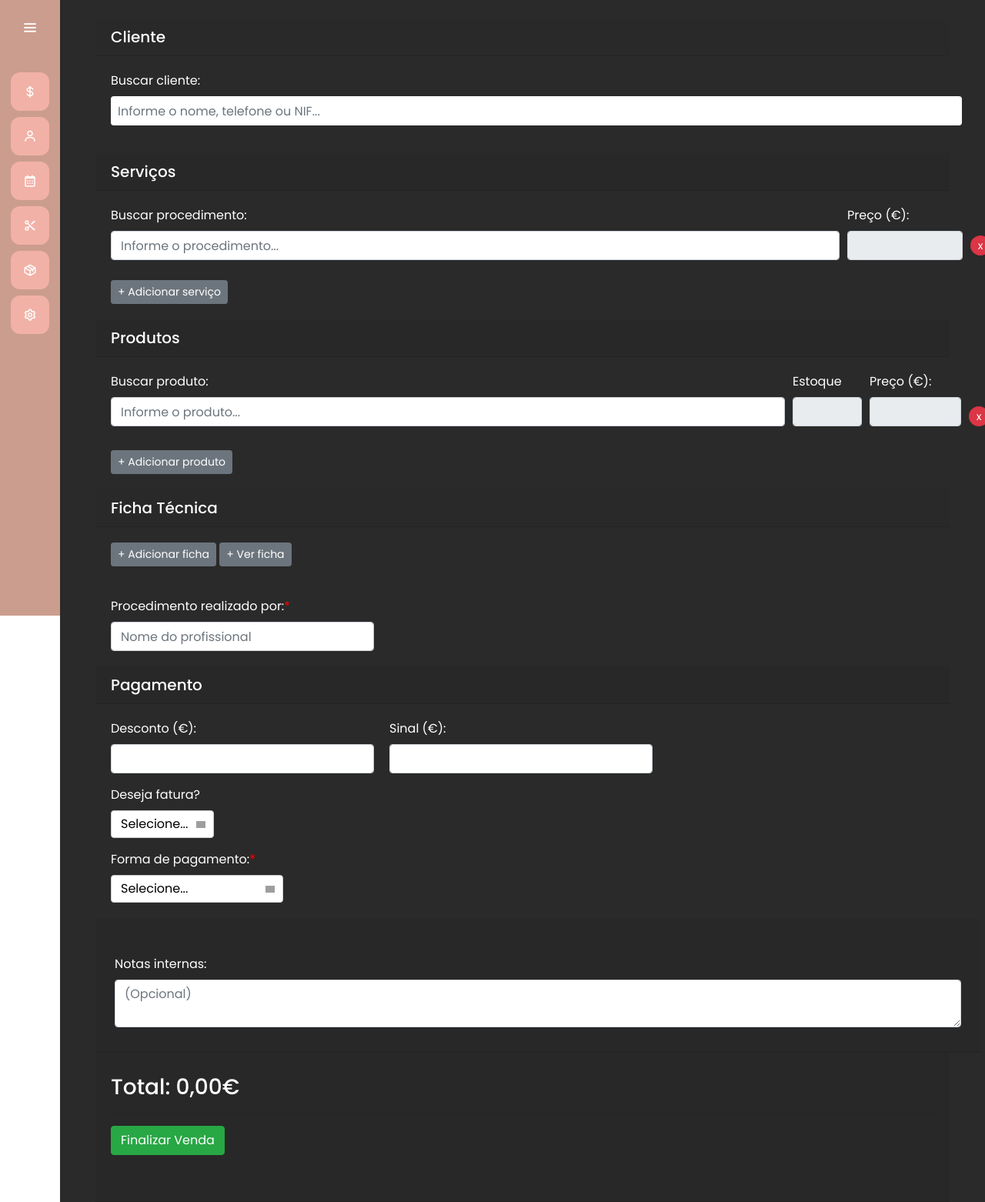
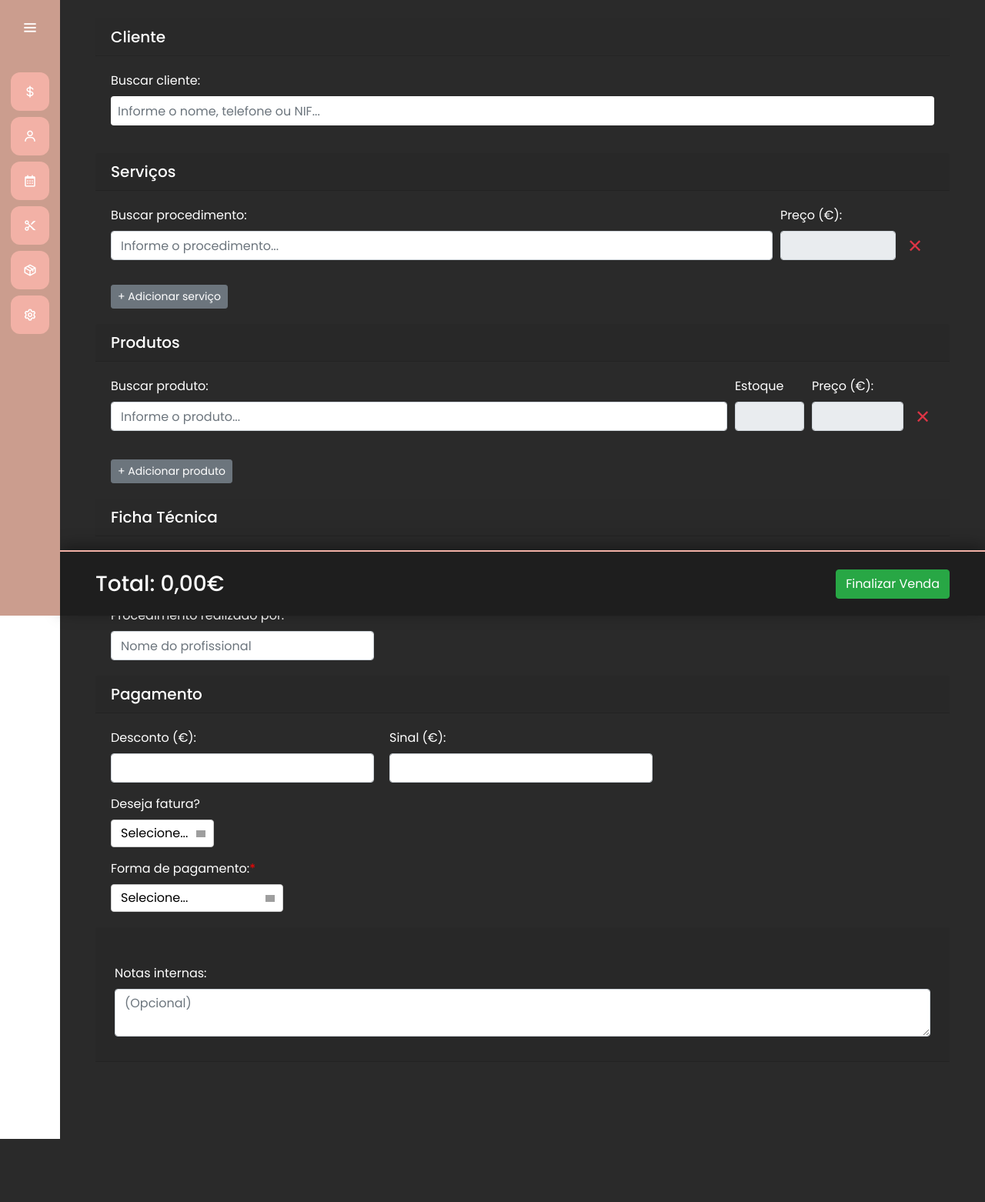
Before and after one commit to dorneleslet/SublimeCaixa-teste, a Django app: page /caixa/ in a window 1280 px wide. Shown: the whole page at 77% size. After the commit the page ends 1480 px from the top, so only its background shows below. Run offline with Django 4.2, Linux system fonts and the light colour scheme; some libraries are stand-ins or nearby versions; grey boxes are pictures that could not be loaded.

Commit message:
Ajustando parte visual do caixa e responsividade

```diff
--- a/caixa/templates/caixa.html
+++ b/caixa/templates/caixa.html
@@ -18,12 +18,13 @@
         <div class="card-body">
 
             <!-- CAMPO DE BUSCA -->
-             <div class="mb-3">
+            <div class="mb-3 w-100">
                 <label class="form-label">Buscar cliente:</label>
-                <input data-test="buscar_cliente" type="text" class="form-control campo-busca buscar_cliente" placeholder="Informe o nome, telefone ou NIF...">
+                <input data-test="buscar_cliente" type="text" class="form-control campo-busca buscar_cliente"
+                    placeholder="Informe o nome, telefone ou NIF...">
                 <input type="hidden" id="cliente_id">
                 <!-- Lista da barra de pesquisa -->
-                <ul class="lista_clientes" ></ul>
+                <ul class="lista_clientes"></ul>
             </div>
 
 
@@ -57,30 +58,32 @@
         <div class="card-header">
             <h5 class="mb-0">Serviços</h5>
         </div>
-        <div class="card-body" >
+        <div class="card-body">
             <!-- CAMPO DE BUSCA -->
             <div id="container_servicos">
-                <div class="bloco-servico servico-selecionado d-flex align-items-start gap-2">
+                <div class="bloco-servico servico-selecionado d-flex flex-wrap align-items-start gap-2 mb-3">
                     <!-- barra de pesquisa ocupa mais espaço -->
                     <div class="mb-3 flex-grow-1">
                         <label for="buscar_servico" class="form-label">Buscar procedimento:</label>
-                        <input data-test="buscar_servico" type="text" class="form-control campo-busca buscar_servico" placeholder="Informe o procedimento...">
+                        <input data-test="buscar_servico" type="text" class="form-control campo-busca buscar_servico"
+                            placeholder="Informe o procedimento...">
                         <!-- Lista da barra de pesquisa -->
                         <ul id="lista_servicos" class="lista_servicos"></ul>
                     </div>
 
                     <!-- valor ocupa menos espaço à direita -->
-                    <div class="dados_servico">
+                    <div class="dados_servico mb-3">
                         <label class="form-label servico-preco">Preço (€):</label><br>
                         <input type="text" class="form-control servico_valor" readonly>
                     </div>
                     <!-- botão x para limpar primeiro bloco -->
-                     <div class="d-flex align-items-end gap-2">
-                        <button type="button" class="btn btn-danger btn-sm btn-clear-servico">x</button>
+                    <div class="d-flex align-items-end mb-3">
+                        <button type="button" class="btn btn-sm text-danger btn-clear-servico" title="Limpar">✕</button>
                     </div>
                     <!-- botão x só aparece nos clones -->
-                     <div class="d-flex align-items-end gap-2">
-                        <button type="button" class="btn btn-danger btn-sm btn-remove-servico" style="display: none;">x</button>
+                    <div class="d-flex align-items-end">
+                        <button type="button" class="btn btn-sm text-danger btn-remove-servico"
+                            style="display: none;" title="Remover">✕</button>
                     </div>
                 </div>
             </div>
@@ -101,21 +104,23 @@
         <div class="card-body">
             <!-- CAMPO DE BUSCA -->
             <div id="container_produtos">
-                <div class="bloco-produto d-flex align-items-start gap-2">
+                <div class="bloco-produto d-flex flex-wrap align-items-start gap-2 mb-3">
                     <!-- barra de produtos ocupa mais espaço -->
-                     <div class="mb-3">
+                    <div class="mb-3 flex-grow-1">
                         <label for="buscar_produto" class="form-label">Buscar produto:</label>
-                        <input type="text" data-test="buscar-produto" class="form-control campo-busca buscar_produto" placeholder="Informe o produto...">
+                        <input type="text" data-test="buscar-produto" class="form-control campo-busca buscar_produto"
+                            placeholder="Informe o produto...">
                         <!-- NOVO: Div para mensagem de erro de estoque do produto -->
-                        <div class="invalid-feedback erro-estoque-produto error-message" style="display: none; color: #dc3545; font-size: 0.875em;"></div>
+                        <div class="invalid-feedback erro-estoque-produto error-message"
+                            style="display: none; color: #dc3545; font-size: 0.875em;"></div>
                         <!-- Lista da barra de pesquisa -->
                         <ul id="lista_produtos" class="lista_produtos">
                         </ul>
                     </div>
 
                     <!-- valor do produto -->
-                    <div class="dados_produto">
-                        <div class="produto-info d-flex gap-2 align-items-end">
+                    <div class="dados_produto mb-3">
+                        <div class="produto-info d-flex flex-wrap gap-2 align-items-end">
                             <div class="produto-estoque">
                                 <label>Estoque</label>
                                 <input type="text" class="form-control estoque_produto" readonly>
@@ -125,12 +130,13 @@
                                 <input type="text" class="form-control produto_valor" readonly>
                             </div>
                             <!-- botão x para limpar primeiro bloco -->
-                            <div class="d-flex align-items-end gap-2">
-                                <button type="button" class="btn btn-danger btn-sm btn-clear-produto">x</button>
+                            <div class="d-flex align-items-end">
+                                <button type="button" class="btn btn-sm text-danger btn-clear-produto" title="Limpar">✕</button>
                             </div>
                             <!-- botão x só aparece nos clones -->
                             <div class="produto-remover">
-                                <button type="button" class="btn btn-danger btn-sm btn-remove-produto" style="display: none;">x</button>
+                                <button type="button" class="btn btn-sm text-danger btn-remove-produto"
+                                    style="display: none;" title="Remover">✕</button>
                             </div>
                         </div>
 
@@ -151,12 +157,14 @@
             <h5 class="mb-0">Ficha Técnica</h5>
         </div>
         <div class="card-body">
-            <button class="btn btn-secondary btn-sm" data-toggle="modal" data-target="#modalFicha">
+            <div class="d-flex flex-md-row">
+                <button class="btn btn-secondary btn-sm mr-1" data-toggle="modal" data-target="#modalFicha">
                     + Adicionar ficha
                 </button>
                 <button class="btn btn-secondary btn-sm" data-toggle="collapse" data-target="#collapseFichas">
                     + Ver ficha
                 </button>
+            </div>
 
             <!-- COLLAPSE COM HISTÓRICO -->
             <div class="collapse mt-2" id="collapseFichas">
@@ -169,11 +177,12 @@
 
     <!-- MODAL DE ADICIONAR FICHA -->
     <div class="modal fade" id="modalFicha" tabindex="-1" aria-hidden="true">
-        <div class="modal-dialog modal-lg">
+        <div class="modal-dialog modal-lg modal-dialog-centered modal-dialog-scrollable">
             <div class="modal-content bg-dark text-white">
                 <div class="modal-header">
                     <h5 class="modal-title">Adicionar Ficha Técnica</h5>
-                    <button type="button" class="btn-close btn-close-white" data-dismiss="modal" aria-label="Fechar"></button>
+                    <button type="button" class="btn-close btn-close-white" data-dismiss="modal"
+                        aria-label="Fechar"></button>
                 </div>
                 <div class="modal-body">
                     <form id="form-ficha-caixa">
@@ -181,8 +190,10 @@
                         <input type="hidden" name="id_cliente_caixa" id="id_cliente_caixa">
 
                         <div class="mb-2">
-                            <label for="ficha_data" class="form-label">Data do procedimento:<span style="color: red;">*</span></label>
-                            <input type="text" class="form-control" name="data" id="ficha_data" placeholder="dd/mm/yyyy" required>
+                            <label for="ficha_data" class="form-label">Data do procedimento:<span
+                                    style="color: red;">*</span></label>
+                            <input type="text" class="form-control" name="data" id="ficha_data" placeholder="dd/mm/yyyy"
+                                required>
                             <div id="erro-data" class="invalid-feedback" style="color: red;"></div>
                         </div>
                         <script>
@@ -234,27 +245,33 @@
 
                         <div class="mb-2">
                             <label for="ficha_profissional" class="form-label">Profissional que realizou:</label>
-                            <input type="text" class="form-control" name="profissional" maxlength="50" id="ficha_profissional" placeholder="Nome do profissional">
+                            <input type="text" class="form-control" name="profissional" maxlength="50"
+                                id="ficha_profissional" placeholder="Nome do profissional">
                         </div>
 
                         <div class="mb-2">
-                            <label for="ficha_valor" class="form-label">Valor pago:<span style="color: red;">*</span></label>
-                            <input type="text" step="0.01" min="0" maxlength="7" class="form-control" name="valor" id="ficha_valor" placeholder="0,01" required>
+                            <label for="ficha_valor" class="form-label">Valor pago:<span
+                                    style="color: red;">*</span></label>
+                            <input type="text" step="0.01" min="0" maxlength="7" class="form-control" name="valor"
+                                id="ficha_valor" placeholder="0,01" required>
                         </div>
 
                         <div class="mb-2">
                             <label for="ficha_procedimento" class="form-label">Procedimento realizado:</label>
-                            <textarea class="form-control" name="procedimento" maxlength="200" id="ficha_procedimento" placeholder="Informe o procedimento que a cliente realizou..."></textarea>
+                            <textarea class="form-control" name="procedimento" maxlength="200" id="ficha_procedimento"
+                                placeholder="Informe o procedimento que a cliente realizou..."></textarea>
                         </div>
 
                         <div class="mb-2">
                             <label for="ficha_homecare" class="form-label">Linha home care:</label>
-                            <textarea class="form-control" name="homecare" maxlength="200" id="ficha_homecare" placeholder="Informe as linhas de produtos que a cliente levou..."></textarea>
+                            <textarea class="form-control" name="homecare" maxlength="200" id="ficha_homecare"
+                                placeholder="Informe as linhas de produtos que a cliente levou..."></textarea>
                         </div>
 
                         <div class="mb-2">
                             <label for="ficha_observacao" class="form-label">Observações:</label>
-                            <textarea class="form-control" name="observacao" rows="2" maxlength="200" id="ficha_observacao" placeholder="Notas internas (opcional)..."></textarea>
+                            <textarea class="form-control" name="observacao" rows="2" maxlength="200"
+                                id="ficha_observacao" placeholder="Notas internas (opcional)..."></textarea>
                         </div>
                     </form>
                 </div>
@@ -271,8 +288,10 @@
         <div class="card-body">
             <div class="bloco-profissional d-flex align-items-start gap-3">
                 <div class="profissional">
-                            <label for="profissional" class="form-label">Procedimento realizado por:<span style="color: red;">*</span></label>
-                            <input data-test="profissional" type="text" maxlength="50" id="profissional" class="form-control profissional" placeholder="Nome do profissional" required>
+                    <label for="profissional" class="form-label">Procedimento realizado por:<span
+                            style="color: red;">*</span></label>
+                    <input data-test="profissional" type="text" maxlength="50" id="profissional"
+                        class="form-control profissional" placeholder="Nome do profissional" required>
                 </div>
             </div>
         </div>
@@ -291,13 +310,15 @@
                 <!-- Desconto -->
                 <div class="pagamento-desconto">
                     <label for="desconto" class="form-label">Desconto (€):</label>
-                    <input data-test="desconto" type="number" step="0.01" min="0" id="desconto" class="form-control pagamento-input">
+                    <input data-test="desconto" type="number" step="0.01" min="0" id="desconto"
+                        class="form-control pagamento-input">
                 </div>
 
                 <!-- Sinal -->
                 <div class="pagamento-sinal">
                     <label for="sinal" class="form-label">Sinal (€):</label>
-                    <input data-test="sinal" type="number" step="0.01" min="0" id="sinal" class="form-control pagamento-input">
+                    <input data-test="sinal" type="number" step="0.01" min="0" id="sinal"
+                        class="form-control pagamento-input">
                 </div>
             </div>
             <div class="bloco-pagamento d-flex align-items-start gap-3 mt-3">
@@ -315,7 +336,8 @@
             <div class="bloco-pagamento d-flex align-items-start gap-3 mt-3">
                 <!-- Forma de pagamento -->
                 <div class="pagamento-forma">
-                        <label for="forma_pagamento" class="form-label">Forma de pagamento:<span style="color: red;">*</span></label>
+                    <label for="forma_pagamento" class="form-label">Forma de pagamento:<span
+                            style="color: red;">*</span></label>
                     <br>
                     <select data-test="pagamento" id="forma_pagamento" class="form-select pagamento-input">
                         <option value="" disabled selected>Selecione...</option>
@@ -328,7 +350,8 @@
                         <option value="saida">Saída Espaço Sublime</option>
                     </select>
                     <!-- NOVO: Div para mensagem de erro da forma de pagamento -->
-                        <div id="erro-forma-pagamento" class="error-message" style="display: none; color: #dc3545; font-size: 0.875em;" class="mt-1"></div>
+                    <div id="erro-forma-pagamento" class="error-message"
+                        style="display: none; color: #dc3545; font-size: 0.875em;" class="mt-1"></div>
                 </div>
 
             </div>
@@ -341,37 +364,33 @@
             <div class="row mt-3">
                 <div class="card-body">
                     <label for="observacoes">Notas internas:</label>
-                    <textarea class="form-control" data-test="observacoes" name="observacoes" rows="2" placeholder="(Opcional)"></textarea>
+                    <textarea class="form-control" data-test="observacoes" name="observacoes" rows="2"
+                        placeholder="(Opcional)"></textarea>
                 </div>
             </div>
         </div>
     </div>
 
     <!-- BLOCO TOTAL -->
-    <div class="total-bloco">
-        <div class="card-header">
-            <div class="pagamento-total mt-3">
-                <h3>Total: <span id="total" class="fw-bold">0,00€</span></h3>
-                <!-- NOVO: Div para mensagem de erro do total da venda -->
-                <div id="erro-total-venda" class="error-message" style="display: none; color: #dc3545; font-size: 0.875em;" class="mt-1"></div>
+    <div class="total-bloco fixed-footer">
+        <div class="container d-flex flex-column flex-md-row justify-content-between align-items-center">
+            <div class="pagamento-total mb-2 mb-md-0 text-center text-md-left">
+                <h3 class="mb-0">Total: <span id="total" class="fw-bold text-white">0,00€</span></h3>
+                <div id="erro-total-venda" class="error-message" style="display: none; color: #ff6b6b; font-size: 0.875em;"></div>
+            </div>
 
+            <div class="d-flex align-items-center">
+                <div id="mensagem-sucesso" class="alert alert-success m-0 mr-3 py-1 px-3" role="alert" style="display: none;">
+                    Venda registrada!
                 </div>
-        <hr>
-
                 <button data-test="finalizar-venda" id="btnFinalizar" type="button" onclick="finalizarVenda()" class="btn btn-success">
                     Finalizar Venda
                 </button>
-        <br>
-        <div id="mensagem-sucesso" class="alert alert-success mt-3" role="alert" style="display: none;">
-            <p>Venda registrada com sucesso!</p>
             </div>
-        <br><br>
         </div>
     </div>
 
 </div>
-
-
 <script src="{% static 'caixa/js/caixa.js' %}"></script>
 
 {% endblock %}
--- a/static/general/css/base.css
+++ b/static/general/css/base.css
@@ -301,63 +301,56 @@
     margin-top: 5px;
 }
 
-.bloco-servico .mb-3 {
-    flex: 0 0 947px; /* largura fixa da barra */
-}
-/* .bloco-servico .dados_servico {
-    width: 150px; /* largura fixa do preço */
+/* .bloco-servico .mb-3 {
+    flex: 1 1 300px; /* flexível, mínimo 300px */ /* aqui deixa a barra de serviços do caixa menor */
 /*} */
+
 .bloco-servico .dados_servico {
-    flex: 0 0 150px; /* largura fixa da barra */
+    flex: 0 1 150px;
+    min-width: 120px;
 }
 
 
 /* estética do botao x de serviços */
 .btn-remove-servico {
-    background: #dc3545;
+    background: transparent;
     border: none;
-    color: white;
-    font-size: 14px;
-    border-radius: 50%;
-    width: 26px;
-    height: 26px;
+    color: #dc3545;
+    font-size: 1.5rem;
     display: flex;
     align-items: center;
     justify-content: center;
     cursor: pointer;
     transition: 0.2s;
-    margin-top: 38px;
     padding: 0 9px;
+    margin-top: 34px;
 }
 
-.btn-remove-servico:hover {
+/* .btn-remove-servico:hover {
     background: #bb2d3b;
     transform: scale(1.1);
-}
+} */
 
 /* estética do botao limpar x de serviços */
 .btn-clear-servico {
-    background: #dc3545;
+    background: transparent;
     border: none;
-    color: white;
-    font-size: 14px;
-    border-radius: 50%;
-    width: 26px;
-    height: 26px;
+    color: #dc3545;
+    font-size: 1.5rem;
     display: flex;
     align-items: center;
     justify-content: center;
     cursor: pointer;
     transition: 0.2s;
-    margin-top: 38px;
-    padding: 0 9px;
+    padding: 0 5px;
+    margin-top: 34px;
     /* margin-left: 114px; */
 }
 
-.btn-clear-servico:hover {
+/* .btn-clear-servico:hover {
     background: #bb2d3b;
     transform: scale(1.1);
-}
+} */
 /* - - - - - - - - - - - - - - - - - - - - - - - - - - - - - - - - - - - - - - - - - - - - - - - - - - - - - - */
 /* caixa parte produtos */
 .bloco-produto {
@@ -373,51 +366,43 @@
 
 /* estética do botão x de produtos */
 .btn-remove-produto {
-    background: #dc3545;
+    background: transparent;
     border: none;
-    color: white;
-    font-size: 14px;
-    border-radius: 50%; /* faz virar bolinha */
-    width: 26px; /* largura da bolinha */
-    height: 26px; /* altura da bolinha */
+    color: #dc3545;
+    font-size: 1.5rem;
     display: flex;
     align-items: center; /* centraliza verticalmente o x */
     justify-content: center; /* centraliza horizontalmente o x */
     cursor: pointer;
     transition: 0.2s;
-    margin-top: 36px; /* mantém alinhamento com os campos */
-    padding: 0 8px;
+    padding: 0 5px;
 }
 
 
-.btn-remove-produto:hover {
+/* .btn-remove-produto:hover {
     background: #bb2d3b;
     transform: scale(1.1);
-}
+} */
 
 /* estética do botão limpar x de produtos */
 .btn-clear-produto {
-    background: #dc3545;
+    background: transparent;
     border: none;
-    color: white;
-    font-size: 14px;
-    border-radius: 50%; /* faz virar bolinha */
-    width: 26px; /* largura da bolinha */
-    height: 26px; /* altura da bolinha */
+    color: #dc3545;
+    font-size: 1.5rem;
     display: flex;
     align-items: center; /* centraliza verticalmente o x */
     justify-content: center; /* centraliza horizontalmente o x */
     cursor: pointer;
     transition: 0.2s;
-    margin-top: 36px; /* mantém alinhamento com os campos */
-    padding: 0 8px;
+    padding: 0 5px;
 }
 
 
-.btn-clear-produto:hover {
+/* .btn-clear-produto:hover {
     background: #bb2d3b;
     transform: scale(1.1);
-}
+} */
 /* - - - - - - - - - - - - - - - - - - - - - - - - - - - - - - - - - - - - - - - - - - - - - - - - - - - - - - */
 /* Container de cada bloco (cliente, serviço, produto) */
 .item-bloco {
@@ -469,9 +454,8 @@
 
 /* Só a barra de busca de clientes */
 input.form-control.buscar_cliente {
-    min-width: 1106px;   /* igual a de serviços */
-    width: 50%;
-    max-width: 1000px;
+    width: 100%;
+    max-width: 100%;
     padding: 6px 8px;
     border: 1px solid rgba(255, 255, 255, 0.2);
     border-radius: 4px;
@@ -488,7 +472,7 @@ input.form-control.buscar_cliente {
     overflow-y: auto;
     background: #fff;
     color: #2A2A2A;
-    width: 1106px; /* pra lista de clientes ficar do mesmo tamanho que a barra de busca!!!! */
+    width: 100%;
 }
 
 .lista_clientes li {
@@ -516,20 +500,7 @@ input.form-control.buscar_cliente {
     padding: 6px 8px; /* o texto dentro do campo não fica tão grudado na lateral */
     border-radius: 4px;
     color: #606060;
-    width: 100%; /* ocupa a largura da coluna */
-    max-width: 284px; /* não deixa o campo passar desse tamanho */
-    box-sizing: border-box;
-}
-
-/* tamanho da barra de busca do caixa (sem a parte do preço)*/
-.cliente-bloco .mb-3 input {
-  min-width: 1106px; /* ajusta conforme achar o tamanho bom (o tamanho da lista é separado) */
-}
-/*.bloco-servico .mb-3 input {
-  /*min-width: 976px; /* ajusta conforme achar o tamanho bom */
-/*}*/
-.bloco-produto .mb-3 input {
-  min-width: 876px; /* ajusta conforme achar o tamanho bom */
+    width: 100%;
 }
 
 /* - - - - - - - - - - - - - - - - - - - - - - - - - - - - - - - - - - - - - - - - - - - - - - - - - - - - - - */
@@ -587,6 +558,8 @@ input.form-control.buscar_cliente {
   white-space: nowrap;     /* impede o label de quebrar */
 }
 
+
+
 .bloco-pagamento {
   display: flex;
   align-items: flex-end;
@@ -620,7 +593,31 @@ input.form-control.buscar_cliente {
 }
 
 .observacao-bloco {
-  width: 1150px;
+  width: 100%;
+}
+
+.home-section {
+    padding-bottom: 100px; /* espaço para não cobrir conteúdo com o footer */
+}
+
+.fixed-footer {
+    position: fixed;
+    bottom: 0;
+    left: 78px; /* largura da sidebar fechada */
+    right: 0;
+    background: #1e1e1e;
+    padding: 15px 0;
+    border-top: 2px solid var(--main-color);
+    box-shadow: 0 -5px 20px rgba(0, 0, 0, 0.4);
+    z-index: 1000;
+    transition: all 0.5s ease;
+    min-height: 85px;
+    display: flex;
+    align-items: center;
+}
+
+.sidebar.open ~ .home-section .fixed-footer {
+    left: 250px; /* ajusta quando a sidebar abre */
 }
 
 .mensagem-sucesso {
@@ -649,5 +646,6 @@ input.form-control.buscar_cliente {
   opacity: 0 !important; /* controla a transparência do fundo */
   /* backdrop-filter: blur(10px) !important;
   background-color: rgba(0, 0, 0, 0.5) !important; */
+  z-index: 1040 !important;
 }
 /* - - - - - - - - - - - - - - - - - - - - - - - - - - - - - - - - - - - - - - - - - - - - - - - - - - - - - - */
```
Also changed, not shown: db.sqlite3. Lines whose indentation alone changed are shown as unchanged.
